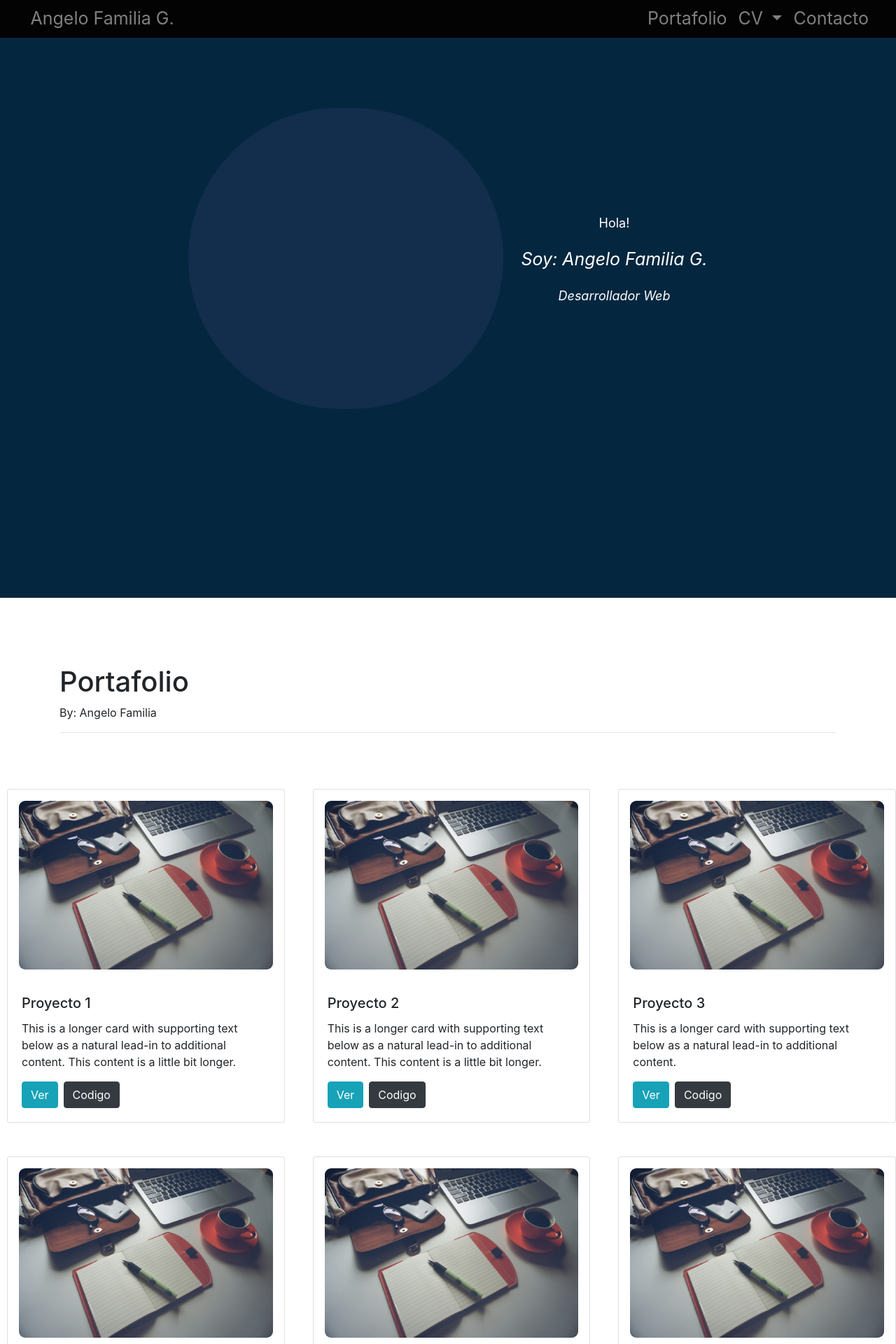
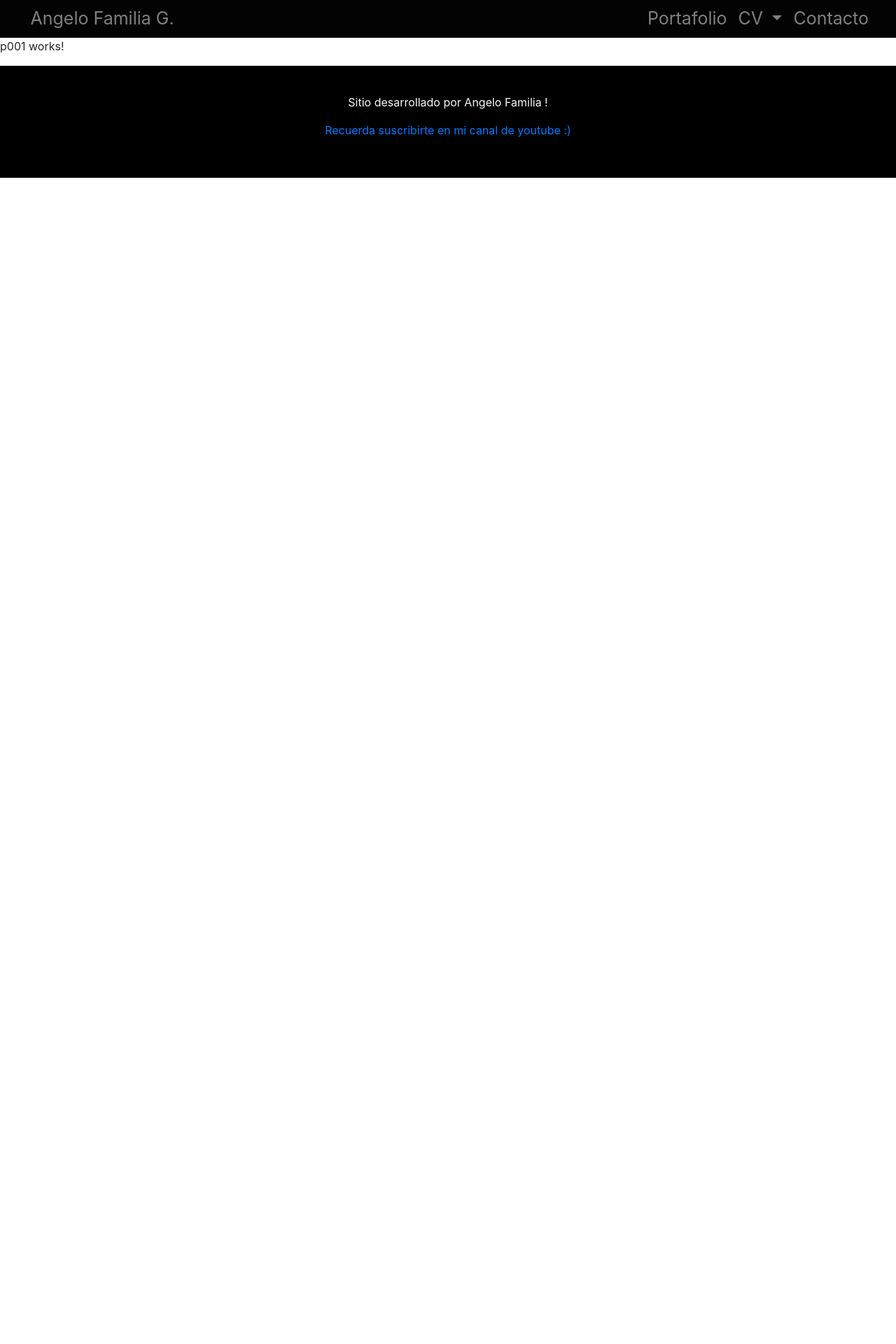
Before and after one commit to blackangelrd/portafolio, an Angular app: page /p001 in a window 1280 px wide. Shown: the top 1920 px of the page at 70% size. After the commit the page ends 800 px from the top, so only its background shows below. Built offline with nearby package versions, Linux system fonts and the light colour scheme.

Commit message:
implementando ruta 001

```diff
--- a/src/app/app.component.html
+++ b/src/app/app.component.html
@@ -1,5 +1,3 @@
 <app-menu1></app-menu1>
-<app-portada></app-portada>
-<app-body></app-body>
-<app-contacto></app-contacto>
+<router-outlet></router-outlet>
 <app-footer></app-footer>
--- a/src/app/app.module.ts
+++ b/src/app/app.module.ts
@@ -1,5 +1,8 @@
 import { BrowserModule } from '@angular/platform-browser';
 import { NgModule } from '@angular/core';
+
+//importar RouterModule
+import { RouterModule, Routes } from '@angular/router'
 
 import { AppComponent } from './app.component';
 import { Menu1Component } from './componentes/menu1/menu1.component';
@@ -7,6 +10,16 @@ import { PortadaComponent } from './componentes/portada/portada.component';
 import { BodyComponent } from './componentes/body/body.component';
 import { FooterComponent } from './componentes/footer/footer.component';
 import { ContactoComponent } from './componentes/contacto/contacto.component';
+import { P001Component } from './proyectos/p001/p001.component';
+import { HomepageComponent } from './homepage/homepage.component';
+
+//Path de Rutas
+const appRoutes: Routes = [
+
+{ path: '', component: HomepageComponent},
+{ path: 'p001', component: P001Component},
+{ path: '', redirectTo: '', pathMatch:'full'}
+];
 
 @NgModule({
   declarations: [
@@ -15,10 +28,15 @@ import { ContactoComponent } from './componentes/contacto/contacto.component';
     PortadaComponent,
     BodyComponent,
     FooterComponent,
-    ContactoComponent
+    ContactoComponent,
+    P001Component,
+    HomepageComponent
   ],
   imports: [
-    BrowserModule
+    BrowserModule,
+
+    //importando el path
+    RouterModule.forRoot(appRoutes)
   ],
   providers: [],
   bootstrap: [AppComponent]
--- a/src/app/componentes/body/body.component.html
+++ b/src/app/componentes/body/body.component.html
@@ -24,8 +24,8 @@
 
 	        <p class="card-text">This is a longer card with supporting text below as a natural lead-in to additional content. This content is a little bit longer.</p>
 
-	        <a href="#" class="btn btn-info mr-2">Ver</a>
-	        <a href="#" class="btn btn-dark">Codigo</a>
+	        <a  class="btn btn-info mr-2" routerLink="../p001">Ver</a>
+	        <a href="#" target="_blanck" class="btn btn-dark">Repositorio</a>
 
 	      </div>
 	    </div>
--- /dev/null
+++ b/src/app/homepage/homepage.component.html
@@ -0,0 +1,3 @@
+<app-portada></app-portada>
+<app-body></app-body>
+<app-contacto></app-contacto>
--- /dev/null
+++ b/src/app/homepage/homepage.component.ts
@@ -0,0 +1,15 @@
+import { Component, OnInit } from '@angular/core';
+
+@Component({
+  selector: 'app-homepage',
+  templateUrl: './homepage.component.html',
+  styleUrls: ['./homepage.component.css']
+})
+export class HomepageComponent implements OnInit {
+
+  constructor() { }
+
+  ngOnInit(): void {
+  }
+
+}
--- /dev/null
+++ b/src/app/proyectos/p001/p001.component.html
@@ -0,0 +1 @@
+<p>p001 works!</p>
--- /dev/null
+++ b/src/app/proyectos/p001/p001.component.ts
@@ -0,0 +1,15 @@
+import { Component, OnInit } from '@angular/core';
+
+@Component({
+  selector: 'app-p001',
+  templateUrl: './p001.component.html',
+  styleUrls: ['./p001.component.css']
+})
+export class P001Component implements OnInit {
+
+  constructor() { }
+
+  ngOnInit(): void {
+  }
+
+}
```
Also changed, not shown: src/app/homepage/homepage.component.css (added), src/app/proyectos/p001/p001.component.css (added), 2 other files (tests, documents, lock files or other folders).
